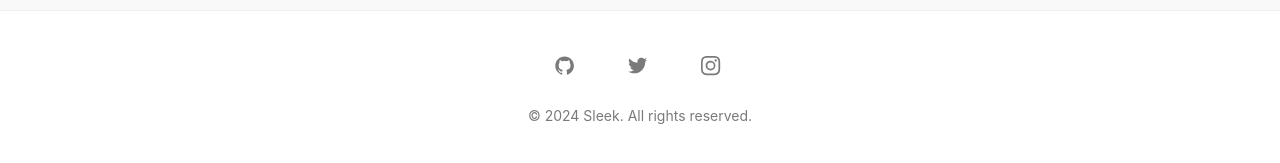
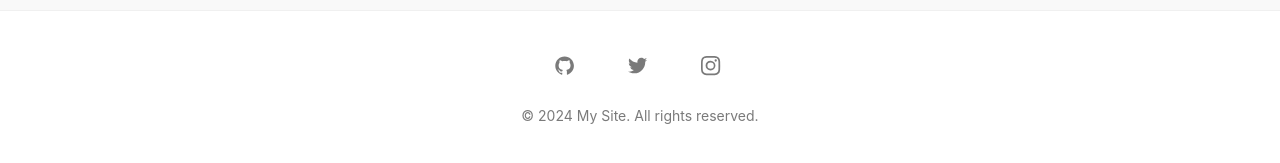
Before and after one commit to kpsalida/kpsalida.github.io, a Jekyll site: the page built from index.md, in a window 1280 px wide and 900 px high, scrolled down 935 px. Shown: the part 729-892 px from the top of the window. Built offline with Jekyll 4.4.1, drawn with Linux system fonts in a browser that asks for light colours; some of the changed lines change nothing that is shown.

Commit message:
Update _config.yml

```diff
--- a/_config.yml
+++ b/_config.yml
@@ -1,10 +1,7 @@
-title: Sleek # your site title
+title: My Site # your site title
 author: GitHub User
 email: your-email@domain.com # email for form submission, you also have to change it in _js/scripts.js
-description: > # this means to ignore newlines until "baseurl:"
-  Write an awesome description for your new site here. You can edit this
-  line in _config.yml. It will appear in your document head meta (for
-  Google search results) and in your feed.xml site description.
+description: Welcome to my site
 baseurl: "/" # the subpath of your site, e.g. /blog
 url: "https://janczizikow.github.io/sleek" # the base hostname & protocol for your site, e.g. http://example.com
 twitter_username: jan_czizikow # replace with your_twitter_username or comment to remove link from footer
```
